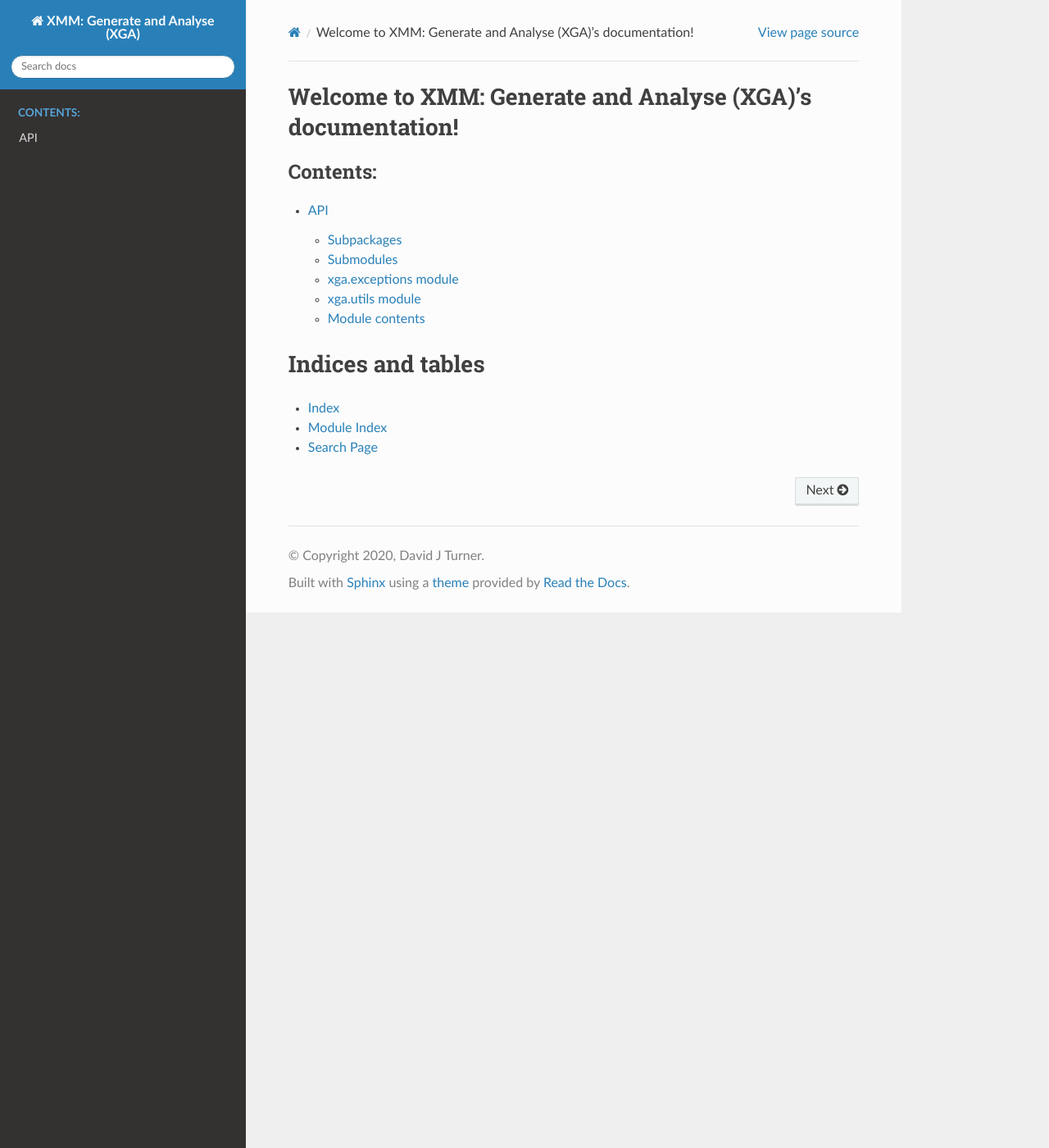
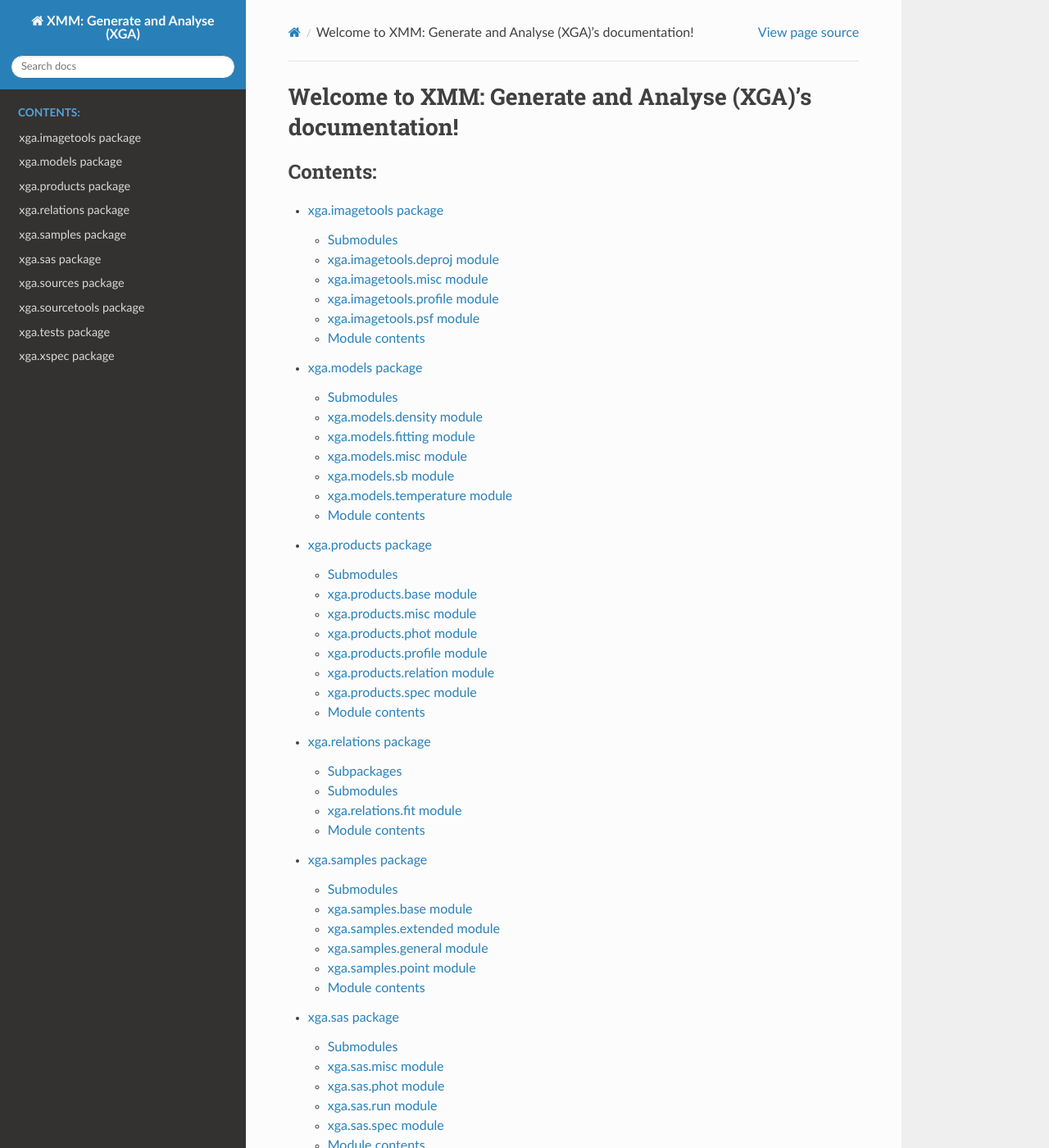
Before and after one commit to DavidT3/XGA, a Sphinx documentation site: the page built from docs/source/index.rst, in a window 1280 px wide and 1400 px high. Shown: the whole window at 82% size. Built offline with Sphinx 7.4.7 and the Read the Docs theme 2.0.0, drawn with Linux system fonts in a browser that asks for light colours; some of the changed text lies outside the part shown.

Commit message:
Testing a new possible structure for the documentation on readthedocs

```diff
--- a/docs/source/index.rst
+++ b/docs/source/index.rst
@@ -10,7 +10,16 @@
    :maxdepth: 2
    :caption: Contents:
 
-   API <xga.rst>
+   xga.imagetools
+   xga.models
+   xga.products
+   xga.relations
+   xga.samples
+   xga.sas
+   xga.sources
+   xga.sourcetools
+   xga.tests
+   xga.xspec
 
 Indices and tables
 ==================
```
